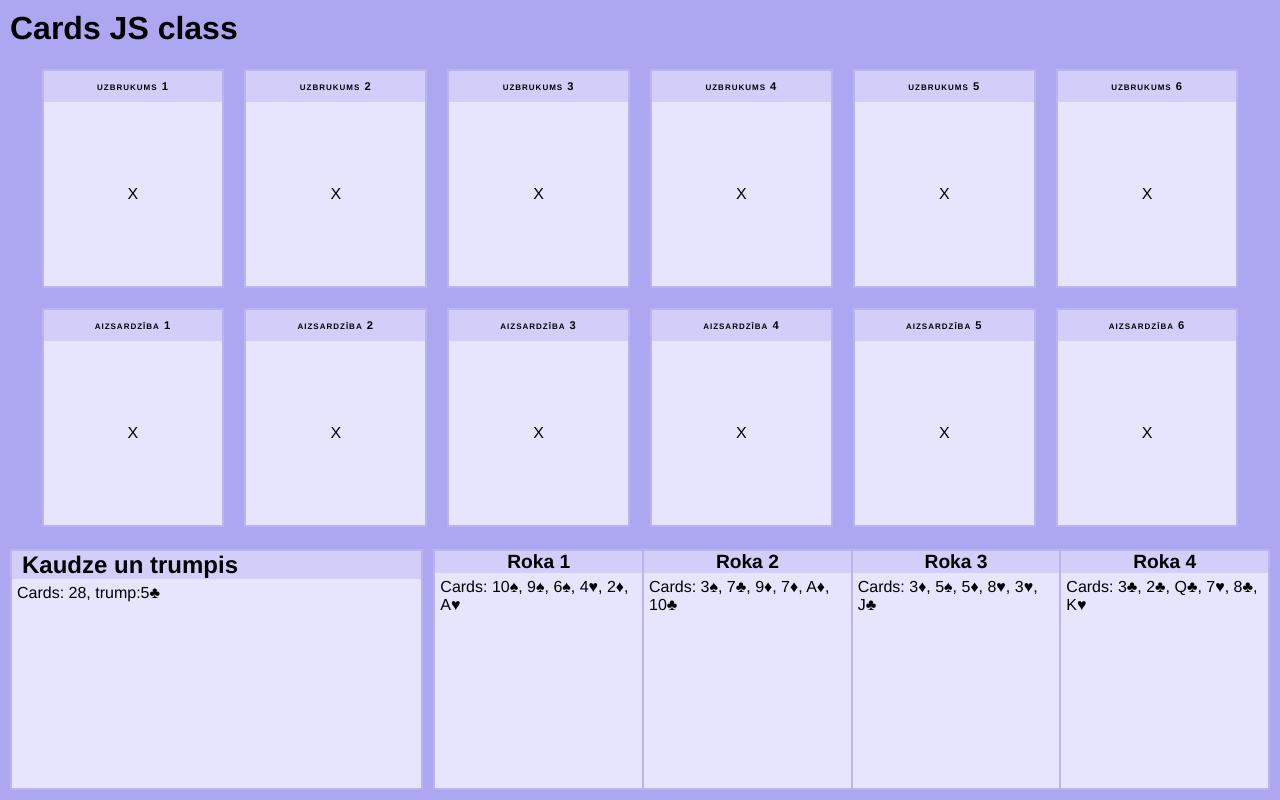
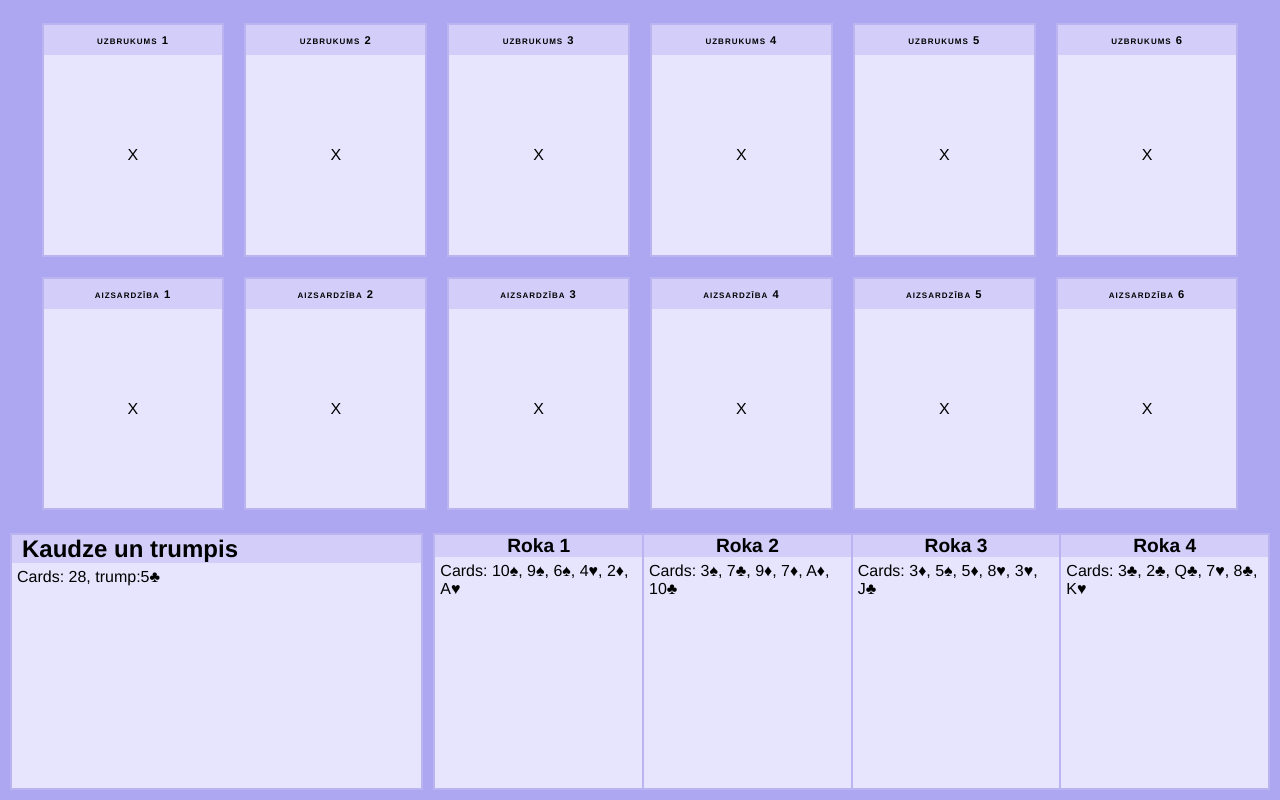
Before and after one commit to Passiday/OOP-Cards, a plain HTML site: page index.html in a window 1280 px wide. Drawn offline with Linux system fonts and the light colour scheme.

Commit message:
Remove h1 and its style

```diff
--- a/index.html
+++ b/index.html
@@ -31,8 +31,6 @@
   </head>
   <body>
     <div id="container">
-      <h1 id="main-title">Cards JS class</h1>
-
         <div class="trump-area">
           <h2>Kaudze un trumpis</h2>
           <div bind="supply">X</div>
--- a/style.css
+++ b/style.css
@@ -22,19 +22,15 @@ body {
   height: 100%;
   font-size: 16px;
   display: grid;
-  grid-template-areas: "main-title main-title main-title" "main-area main-area main-area" "trump-area hands hands";
+  grid-template-areas: "main-area main-area main-area" "trump-area hands hands";
   grid-template-columns: repeat(3, 1fr);
-  grid-template-rows: auto 2fr 1fr;
+  grid-template-rows: 2fr 1fr;
   grid-gap: 10px;
   justify-items: center;
   align-items: center; }
   #container > * {
     height: 100%;
     width: 100%; }
-  #container #main-title {
-    grid-area: main-title;
-    justify-self: left;
-    margin: 0; }
   #container .trump-area {
     grid-area: trump-area;
     background: var(--primary-color-lighter);
```
